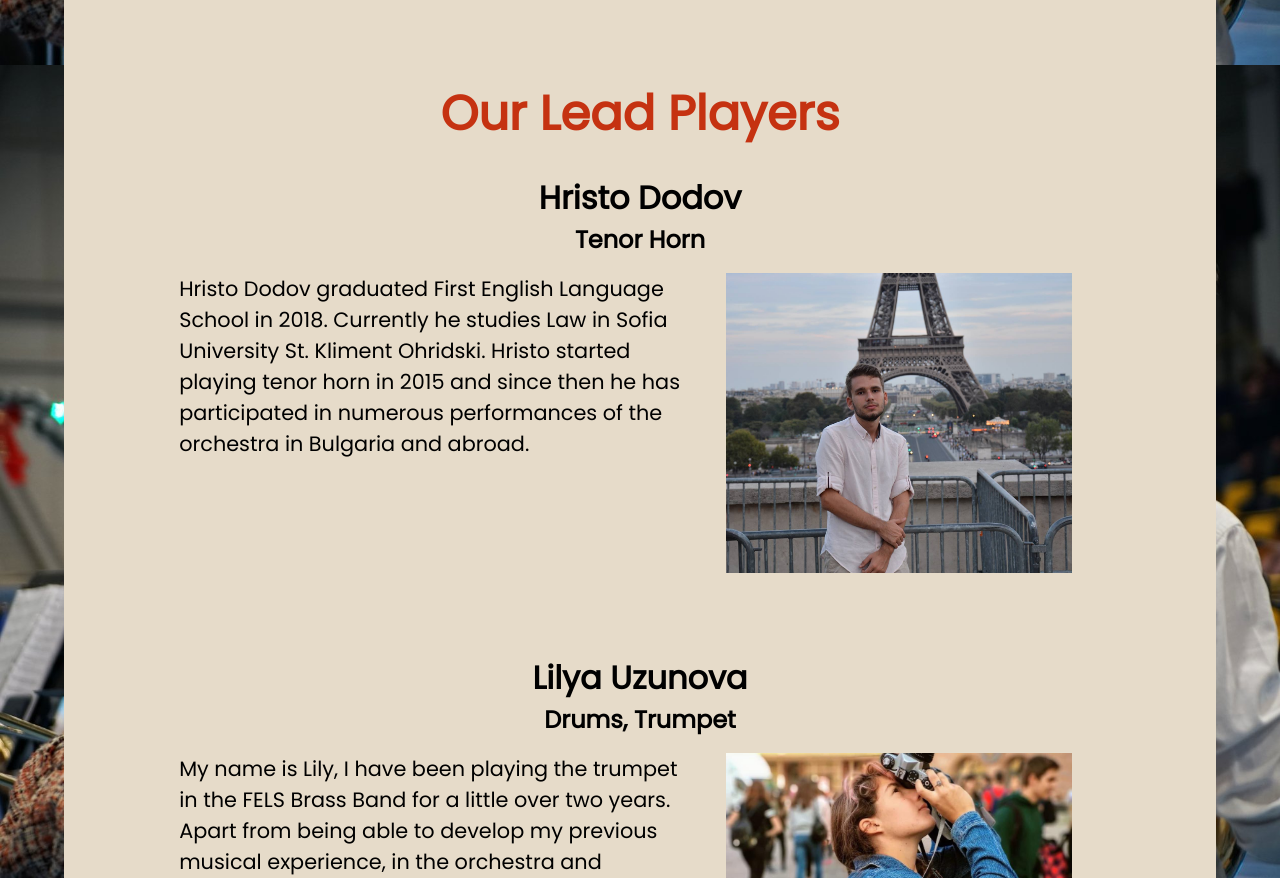
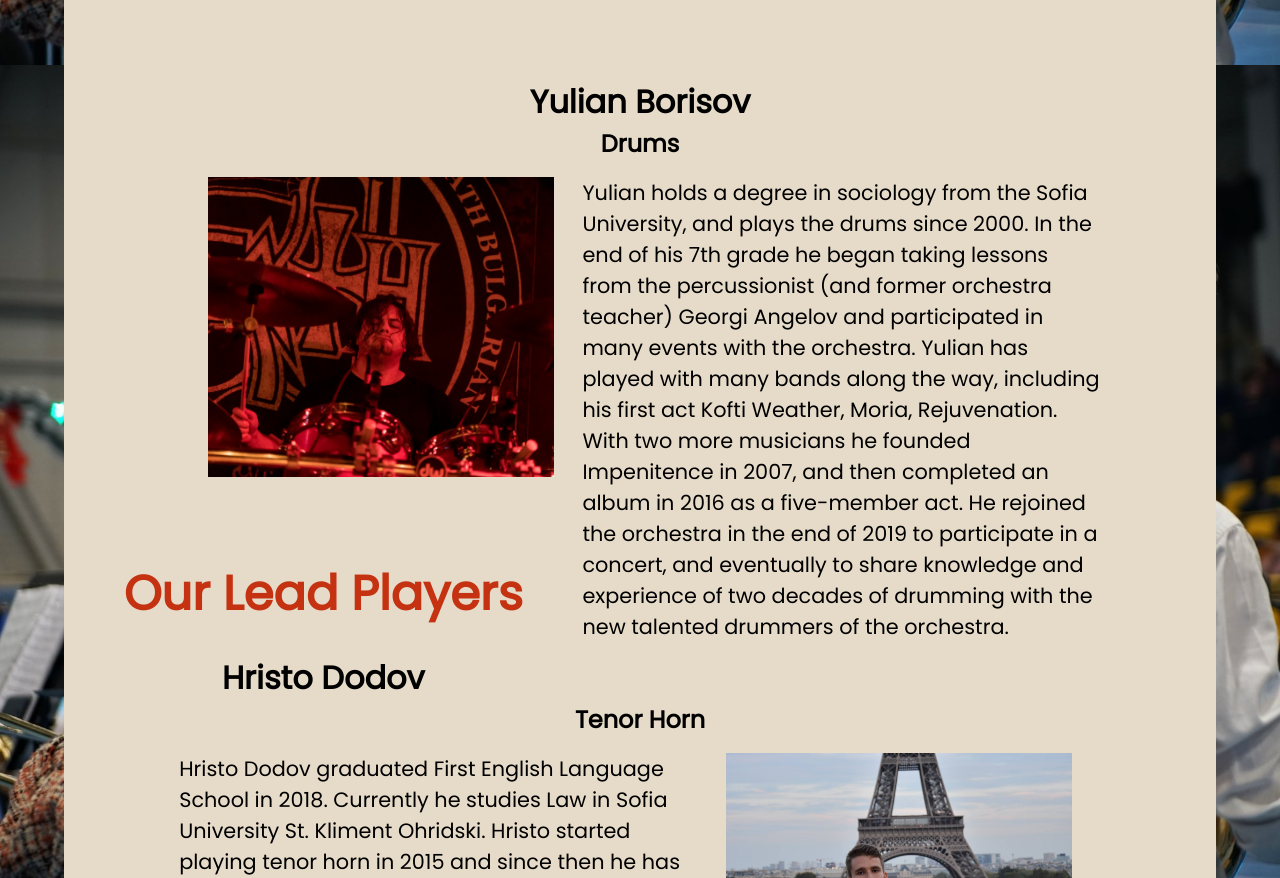
Before and after one commit to shkenderov/MusicalFELS, a plain HTML site: page team/team.html in a window 1280 px wide. Shown: the part 3350-4228 px from the top of the page. Drawn offline with nearby package versions, Linux system fonts and the light colour scheme.

Commit message:
drums teacher added

```diff
--- a/team/team.css
+++ b/team/team.css
@@ -188,7 +188,7 @@ p{
 
 }
 #percussions_teacher_photo{
-    background-image: url(../img/team/Georgi_Asenov.jpg);
+    background-image: url(../img/team/drums.jpg);
 }
 
 #trumpet_teacher_photo{
--- a/team/team.html
+++ b/team/team.html
@@ -134,15 +134,19 @@
                     Emil-George has graduated from The Guildhall School of Music & Drama in London and since 2017 he is a member of the Sofia Opera and Ballet orchestra. He has been an active participant in many masterclasses here in Bulgaria and abroad. His interests are to expand the brass playing traditions in the country by encouraging and guiding the young players.                </p>
             </div>
         </div>
-        <!--
+
         <div class="person_container">
-            <h4>Georgi Asenov</h4>
-            <h5>Percussion Instruments</h5>
+            <h4>Yulian Borisov</h4>
+            <h5>Drums</h5>
             <div class="person_photo" id="percussions_teacher_photo"></div>
             <div class="person_article">
-                <p>Graduated from the National Music Academy in Sofia, Bulgaria. </p><p> Co-founder of a satire theatre. Member of the “OM” band for 20 years. Has successful tours in Scandinavia in collaboration with Ognyan Videnov .Recently published an album with the “Space Trio” band in Portugal.</p>
+                <p>
+
+                    Yulian holds a degree in sociology from the Sofia University, and plays the drums since 2000.
+                    In the end of his 7th grade he began taking lessons from the percussionist (and former orchestra teacher) Georgi Angelov and participated in many events with the orchestra. Yulian has played with many bands along the way, including his first act Kofti Weather, Moria, Rejuvenation. With two more musicians he founded Impenitence in 2007, and then completed an album in 2016 as a five-member act.
+                    He rejoined the orchestra in the end of 2019 to participate in a concert, and eventually to share knowledge and experience of two decades of drumming with the new talented drummers of the orchestra.</p>
             </div>
-        </div> -->
+        </div>
         <h3 id="lead_players">Our Lead Players</h3>
         <div class="person_container">
                 <h4>Hristo Dodov</h4>
```
Also changed, not shown: team/teamBG.html (+9 -6 lines), img/team/drums.jpg (added), 1 other file.
